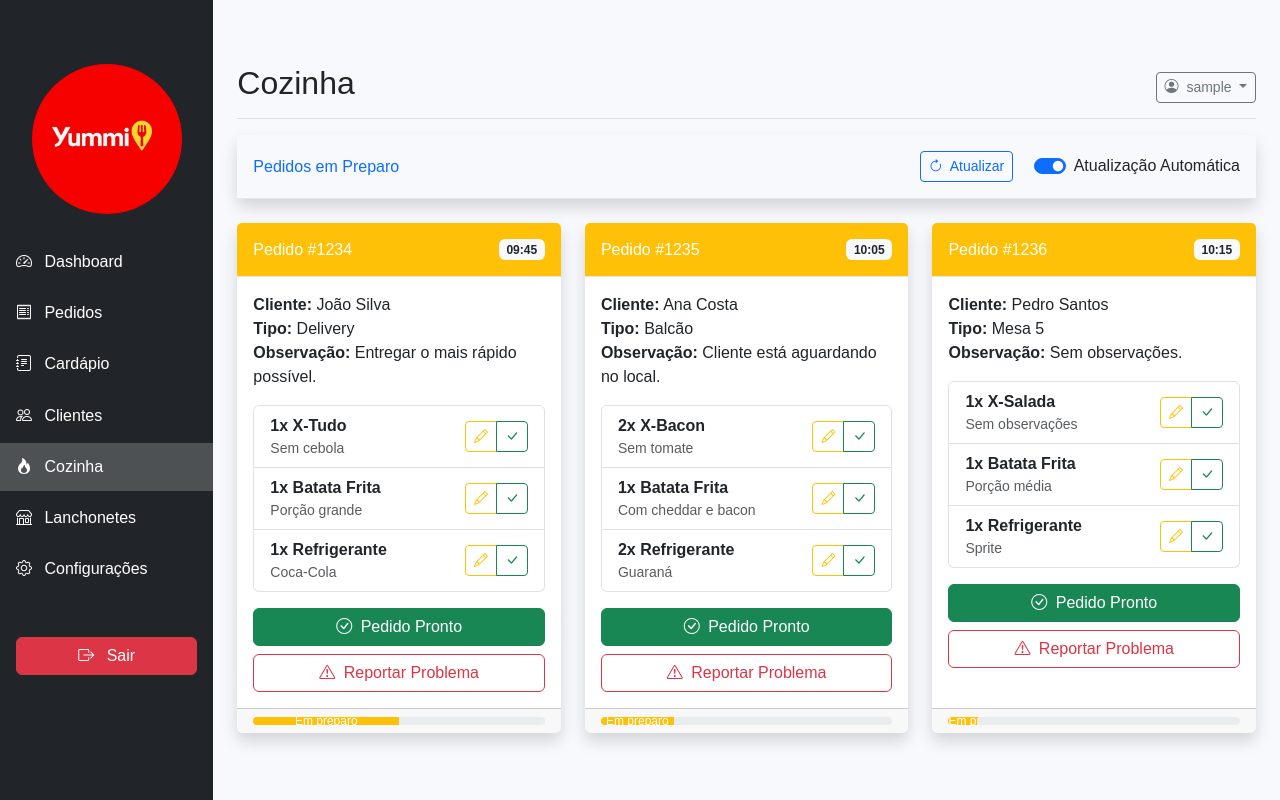
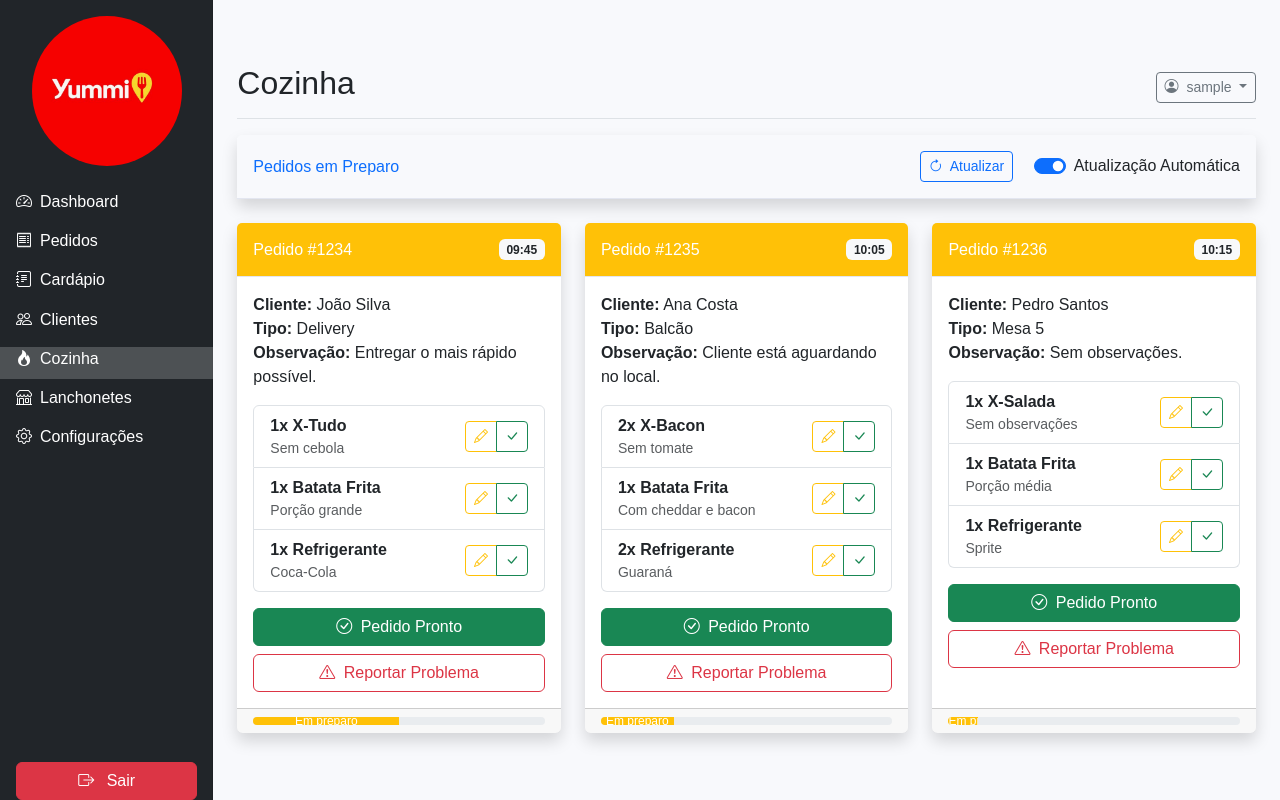
Before and after one commit to Rick0012345/Yummi-delivery, a Django app: page /cozinha/ in a window 1280 px wide. Run offline with Django 5.2, Linux system fonts and the light colour scheme; the visitor is signed in with stand-in values (Sample User, id 1).

Commit message:
correções visuais no front-end

```diff
--- a/static/css/style.css
+++ b/static/css/style.css
@@ -6,11 +6,8 @@ body {
 
 .sidebar {
   position: fixed;
-  top: 0;
-  bottom: 0;
   left: 0;
-  z-index: 100;
-  padding: 48px 0 0;
+  padding: 0px 0 0;
   box-shadow: inset -1px 0 0 rgba(0, 0, 0, 0.1);
   background-color: #4e73df;
 }
@@ -20,6 +17,7 @@ body {
   color: #fff;
   padding: 0.75rem 1rem;
   margin-bottom: 0.2rem;
+  padding-top: 0 !important;
 }
 
 .sidebar .nav-link:hover {
@@ -124,6 +122,18 @@ main {
   border-radius: 50%;
 }
 
+/* Navegação customizada */
+.sidebar .nav-link {
+  display: flex;
+  align-items: center;
+  justify-content: flex-start;
+  text-align: left;
+}
+
+.sidebar .nav-link i {
+  flex-shrink: 0;
+}
+
 /* Responsividade */
 @media (max-width: 767.98px) {
   .sidebar {
--- a/templates/base.html
+++ b/templates/base.html
@@ -15,48 +15,44 @@
     <div class="container-fluid">
         <div class="row">
             <!-- Sidebar -->
-            <div class="col-md-3 col-lg-2 d-md-block bg-dark sidebar collapse">
-                <div class="position-sticky pt-3">
+            <div id="div-sidebar" class="col-md-3 col-lg-2 d-md-block bg-dark sidebar collapse vh-100">
+                <div class="position-sticky pt-3 h-100 d-flex flex-column">
                     <div class="text-center mb-4">
                         <img src="{% static 'img/yummi-logo.jpeg' %}" alt="Logo" class="img-fluid" style="max-width: 150px;">
                     </div>
                     <ul class="nav flex-column">
-                        <li class="nav-item">
-                            <a class="nav-link {% if active == 'dashboard' %}active{% endif %}" href="{% url 'dashboard' %}">
+                        <li class="nav-item mb-1">
+                            <a id="nav-dashboard" class="nav-link {% if active == 'dashboard' %}active{% endif %} small py-2 d-flex align-items-center justify-content-start" href="{% url 'dashboard' %}">
                                 <i class="bi bi-speedometer2 me-2"></i> Dashboard
                             </a>
                         </li>
-                        <li class="nav-item">
-                            <a class="nav-link {% if active == 'pedidos' %}active{% endif %}" href="{% url 'pedidos' %}">
+                        <li class="nav-item mb-1">
+                            <a id="nav-pedidos" class="nav-link {% if active == 'pedidos' %}active{% endif %} small py-2 d-flex align-items-center justify-content-start" href="{% url 'pedidos' %}">
                                 <i class="bi bi-receipt me-2"></i> Pedidos
                             </a>
                         </li>
-                        <li class="nav-item">
-                            <a class="nav-link {% if active == 'cardapio' %}active{% endif %}" href="{% url 'cardapio' %}">
+                        <li class="nav-item mb-1">
+                            <a id="nav-cardapio" class="nav-link {% if active == 'cardapio' %}active{% endif %} small py-2 d-flex align-items-center justify-content-start" href="{% url 'cardapio' %}">
                                 <i class="bi bi-journal-text me-2"></i> Cardápio
                             </a>
                         </li>
-                        <li class="nav-item">
-                            <a class="nav-link {% if active == 'clientes' %}active{% endif %}" href="{% url 'clientes' %}">
+                        <li class="nav-item mb-1">
+                            <a id="nav-clientes" class="nav-link {% if active == 'clientes' %}active{% endif %} small py-2 d-flex align-items-center justify-content-start" href="{% url 'clientes' %}">
                                 <i class="bi bi-people me-2"></i> Clientes
                             </a>
                         </li>
-                        <li class="nav-item">
-                            <a class="nav-link {% if active == 'cozinha' %}active{% endif %}" href="{% url 'cozinha' %}">
+                        <li class="nav-item mb-1">
+                            <a id="nav-cozinha" class="nav-link {% if active == 'cozinha' %}active{% endif %} small py-2 d-flex align-items-center justify-content-start" href="{% url 'cozinha' %}">
                                 <i class="bi bi-fire me-2"></i> Cozinha
                             </a>
                         </li>
-                        <li class="nav-item">
-                            <a class="nav-link {% if active == 'lanchonetes' %}active{% endif %}" href="{% url 'lanchonetes' %}">
+                        <li class="nav-item mb-1">
+                            <a id="nav-lanchonetes" class="nav-link {% if active == 'lanchonetes' %}active{% endif %} small py-2 d-flex align-items-center justify-content-start" href="{% url 'lanchonetes' %}">
                                 <i class="bi bi-shop me-2"></i> Lanchonetes
                             </a>
                         </li>
                         {% if request.session.lanchonete_nome %}
                         <li class="nav-item mt-3">
-                            <div class="nav-link text-muted small">
-                                <i class="bi bi-building"></i>
-                                <span>Lanchonete Ativa:</span>
-                            </div>
                             <div class="nav-link py-1">
                                 <strong class="text-primary">{{ request.session.lanchonete_nome }}</strong>
                                 <a href="{% url 'trocar_lanchonete' %}" class="btn btn-outline-secondary btn-sm ms-2" title="Trocar Lanchonete">
@@ -65,17 +61,19 @@
                             </div>
                         </li>
                         {% endif %}
-                        <li class="nav-item">
-                            <a class="nav-link {% if active == 'configuracoes' %}active{% endif %}" href="{% url 'configuracoes' %}">
+                        <li class="nav-item mb-1">
+                            <a id="nav-configuracoes" class="nav-link {% if active == 'configuracoes' %}active{% endif %} small py-2 d-flex align-items-center justify-content-start" href="{% url 'configuracoes' %}">
                                 <i class="bi bi-gear me-2"></i> Configurações
                             </a>
                         </li>
                     </ul>
-                    <hr>
-                    <div class="px-3 mt-4">
-                        <a href="{% url 'logout' %}" class="btn btn-danger w-100">
-                            <i class="bi bi-box-arrow-right me-2"></i> Sair
-                        </a>
+                    <div class="mt-auto">
+                        <hr>
+                        <div class="px-3 mt-4">
+                            <a href="{% url 'logout' %}" class="btn btn-danger w-100">
+                                <i class="bi bi-box-arrow-right me-2"></i> Sair
+                            </a>
+                        </div>
                     </div>
                 </div>
             </div>
```
